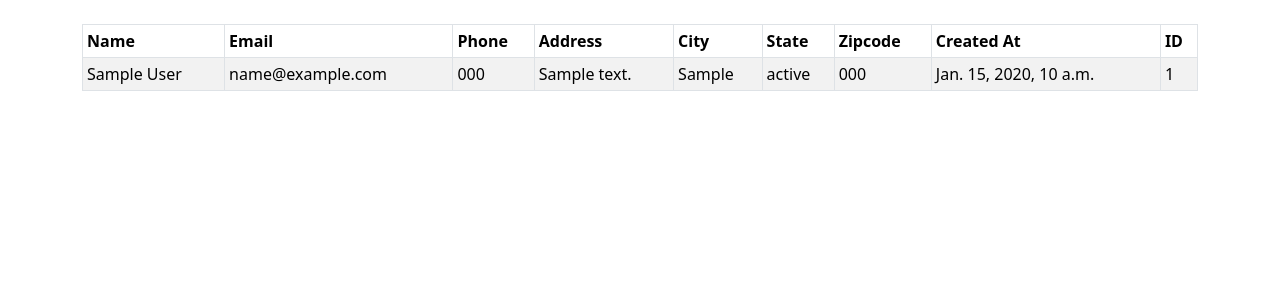
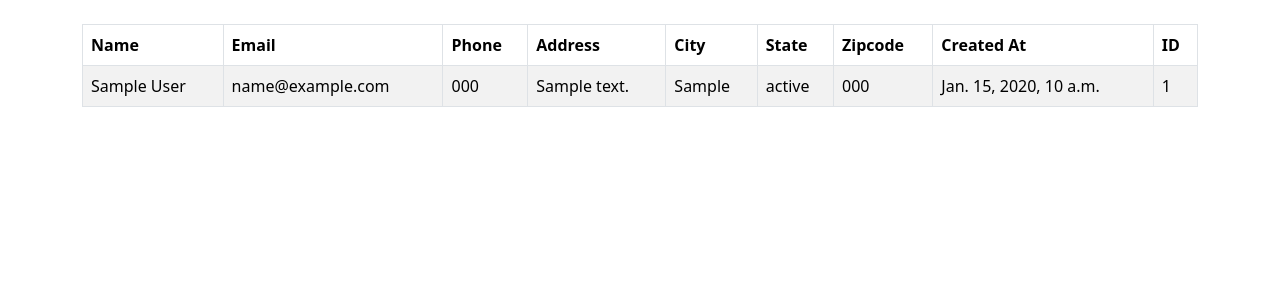
Before and after one commit to CoderSales/Following-Django-Proj-CRM-App-Tutorial, a Django app: template dcrm/website/templates/home.html in a window 1280 px wide. Shown: the part 56-356 px from the top of the page. Run offline with Django 4.2, Linux system fonts and the light colour scheme; the template is opened without the code that fills it: values that come from a table or form of the project are taken from there, others are empty; a user stored in the database is signed in; tables that the repository leaves empty hold one stand-in row (values such as "Sample post"); parts of the project's set-up code (start-up, migrations or seed data) failed here and were passed over.

Commit message:
Cut table sm class

```diff
--- a/dcrm/website/templates/home.html
+++ b/dcrm/website/templates/home.html
@@ -7,7 +7,7 @@
 {% if user.is_authenticated %}
 
 
-<table class="table table-striped table-hover table-bordered table-sm">
+<table class="table table-striped table-hover table-bordered">
   <thead>
     <tr>
       <th scope="col">Name</th>
```
